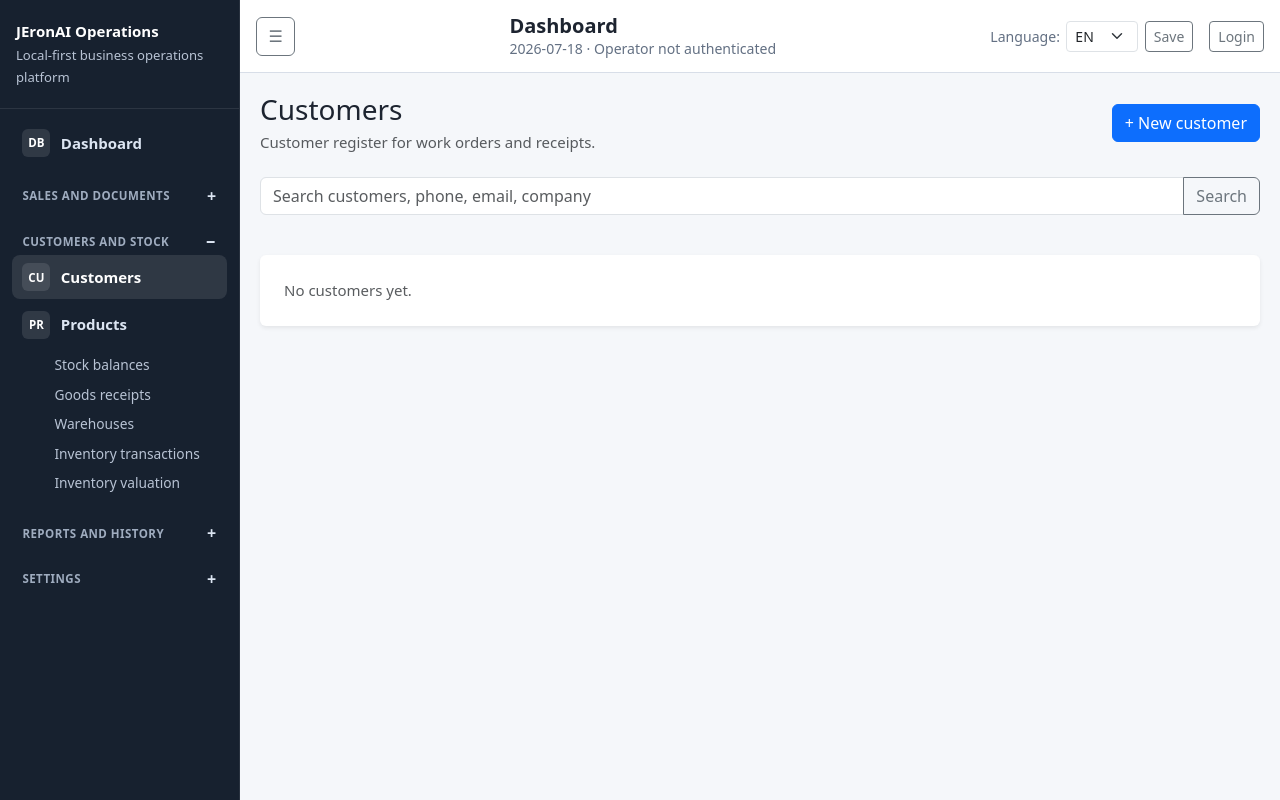
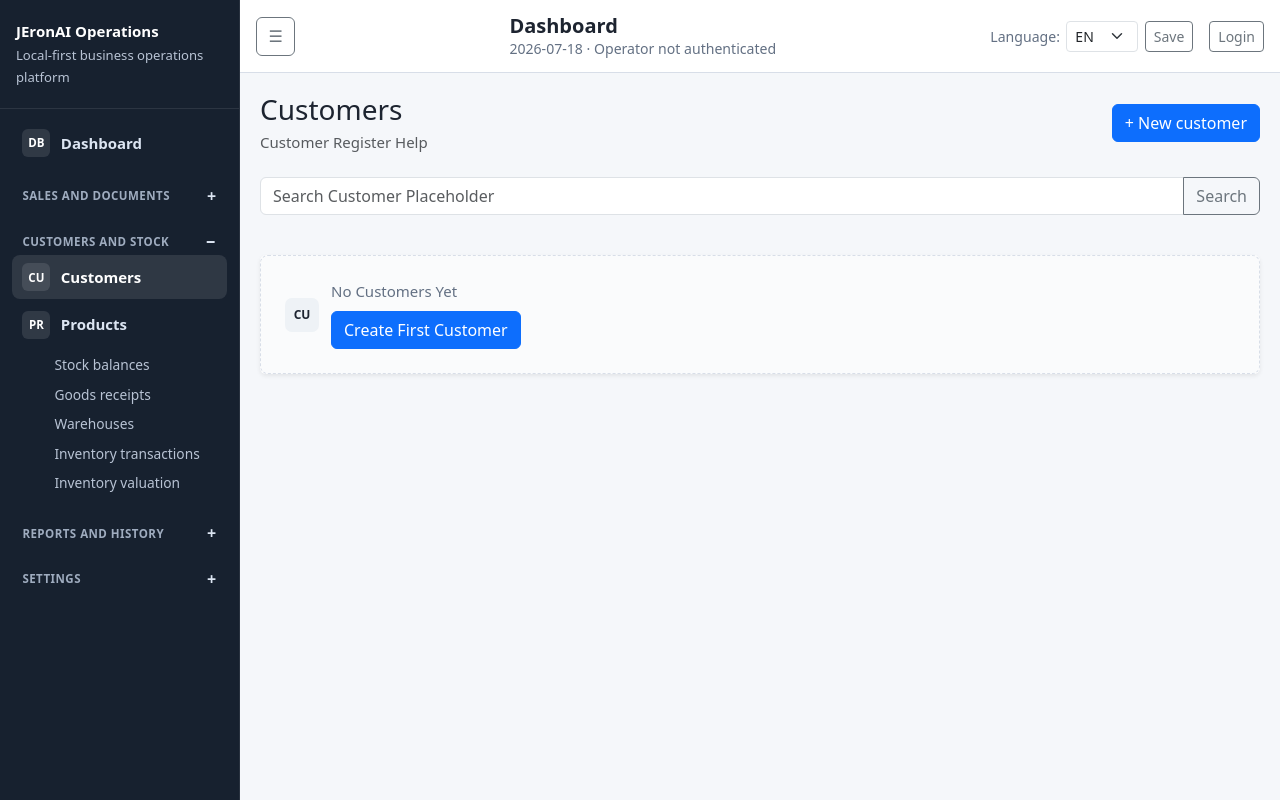
Before and after one commit to denzo69/-Local-First-Operations-Tracker-Commercial, a FastAPI app: page /customers in a window 1280 px wide. Run offline with FastAPI, Linux system fonts and the light colour scheme; data that the repository does not hold is empty; some libraries are stand-ins or nearby versions.

Commit message:
Simplify customer list first-time experience

```diff
--- a/app/templates/customers/list.html
+++ b/app/templates/customers/list.html
@@ -3,15 +3,15 @@
 {% block content %}
 <div class="d-flex flex-column flex-md-row justify-content-between align-items-md-center gap-3 mb-4">
     <div>
-        <h1 class="h3 mb-1">Customers</h1>
-        <p class="text-muted mb-0">Customer register for work orders and receipts.</p>
+        <h1 class="h3 mb-1">{{ t.customers }}</h1>
+        <p class="text-muted mb-0">{{ t.customer_register_help }}</p>
     </div>
-    <a class="btn btn-primary" href="/customers/new">+ New customer</a>
+    <a class="btn btn-primary" href="/customers/new">{{ t.new_customer }}</a>
 </div>
 
 <form class="mb-3" method="get" action="/customers" data-live-filter-form data-live-filter-target="#customerList">
     <div class="input-group">
-        <input class="form-control" name="q" value="{{ q }}" placeholder="Search customers, phone, email, company" data-live-filter-input>
+        <input class="form-control" name="q" value="{{ q }}" placeholder="{{ t.search_customer_placeholder }}" data-live-filter-input>
         <button class="btn btn-outline-secondary" type="submit">{{ t.search }}</button>
     </div>
     <div class="form-text" data-live-filter-count></div>
@@ -27,17 +27,17 @@
                     <div>
                         <div class="fw-semibold">{{ customer.name }}</div>
                         <div class="text-muted small">
-                            {{ customer.company_name or customer.phone or customer.email or "No contact details yet" }}
+                            {{ customer.company_name or customer.phone or customer.email or t.no_contact_details }}
                         </div>
                     </div>
-                    <span class="text-muted">View</span>
+                    <span class="text-muted">{{ t.view }}</span>
                 </div>
             </a>
             {% endfor %}
             <div class="p-4 text-muted d-none" data-live-filter-empty>{{ t.no_results }}</div>
         </div>
         {% else %}
-        <div class="p-4 text-muted">No customers yet.</div>
+        <div class="p-4 empty-state compact"><span class="empty-icon" aria-hidden="true">CU</span><div><p>{{ t.no_customers_yet }}</p><a class="btn btn-primary mt-2" href="/customers/new">{{ t.create_first_customer }}</a></div></div>
         {% endif %}
     </div>
 </div>
```
